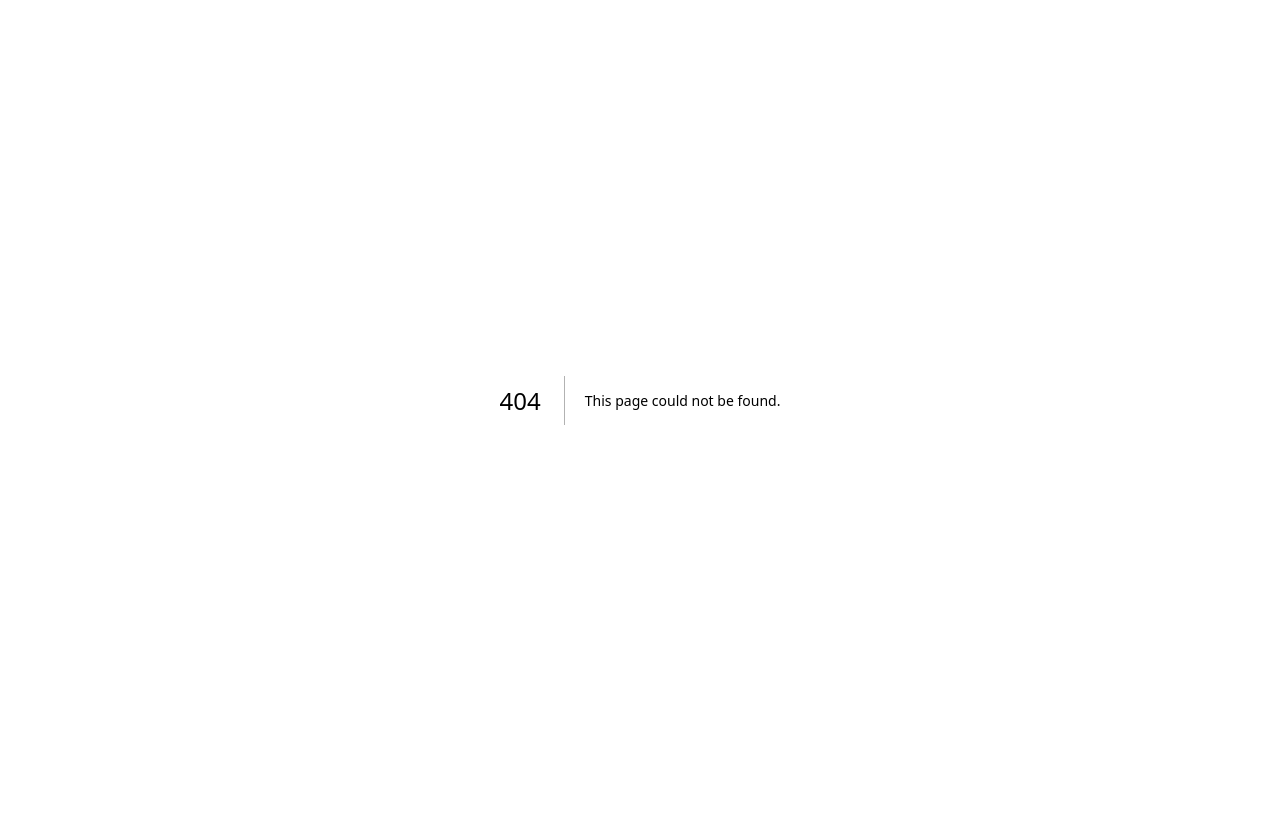
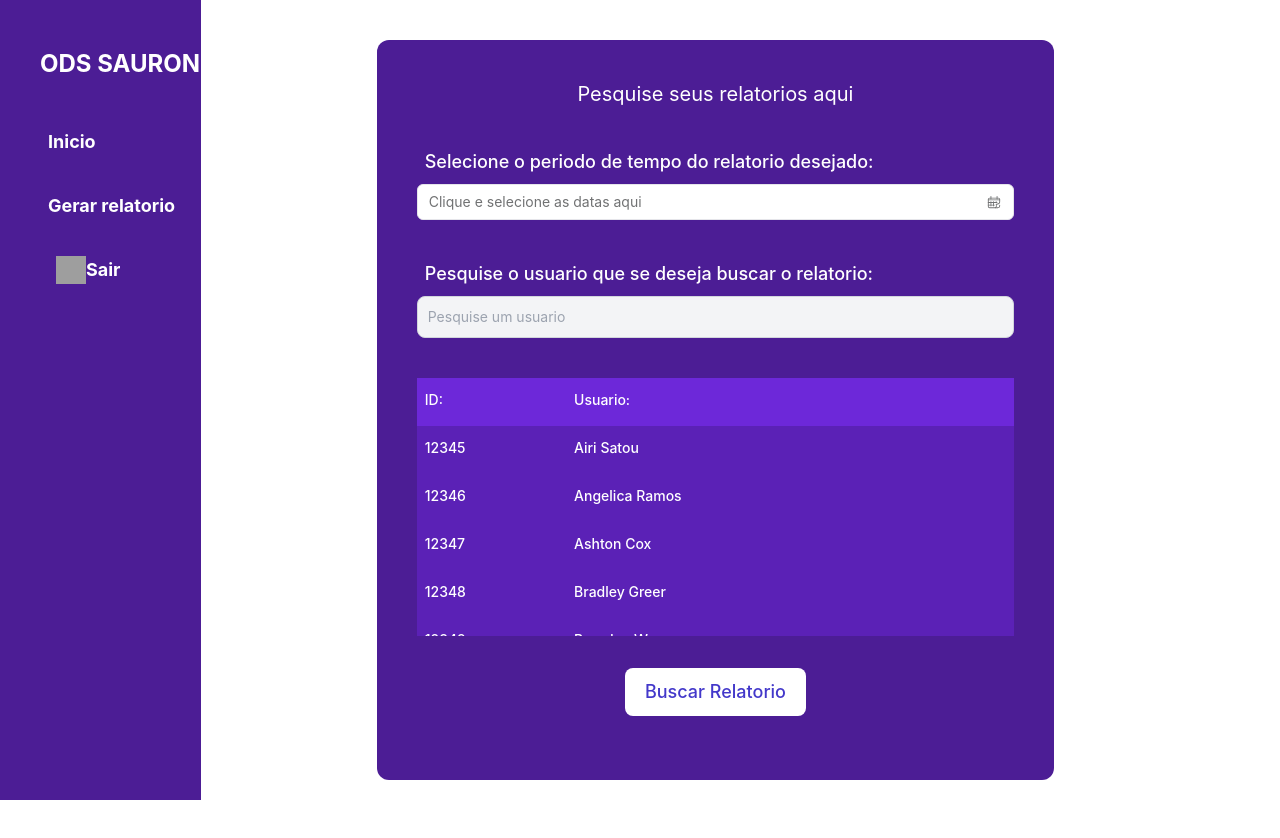
Before and after one commit to jsassessoria-consultoria/monitory-dashboard, a Next.js app: page /generateReports in a window 1280 px wide. Before the commit this address had no page. Shown: the top 838 px of the page. Before the commit the page ends 800 px from the top, so only its background shows below. Built offline with nearby package versions, Linux system fonts and the light colour scheme; no server answers; sample sign-in values are in the browser's storage; grey boxes are pictures that could not be loaded.

Commit message:
atualizando

```diff
--- a/next.config.js
+++ b/next.config.js
@@ -1,6 +1,8 @@
 /** @type {import('next').NextConfig} */
+
 const nextConfig = {
   reactStrictMode: true,
+
 }
 
 module.exports = nextConfig
--- a/package.json
+++ b/package.json
@@ -28,13 +28,16 @@
     "next": "13.1.4",
     "next-auth": "^4.18.8",
     "npm": "^9.4.1",
+    "pdfmake": "^0.2.7",
     "react": "18.2.0",
     "react-dom": "18.2.0",
+    "rsuite": "^5.28.1",
     "typescript": "4.9.4",
     "zod": "^3.20.2"
   },
   "devDependencies": {
     "@types/node": "^18.11.18",
+    "@types/pdfmake": "^0.2.2",
     "@typescript-eslint/eslint-plugin": "^5.13.0",
     "@typescript-eslint/parser": "^5.0.0",
     "autoprefixer": "^10.4.13",
--- a/postcss.config.js
+++ b/postcss.config.js
@@ -1,6 +1,6 @@
 module.exports = {
   plugins: {
     tailwindcss: {},
-    autoprefixer: {},
-  },
-}
+    autoprefixer: {}
+  }
+};
--- /dev/null
+++ b/src/components/CreateReports/index.tsx
@@ -0,0 +1,142 @@
+import pdfMake from 'pdfmake/build/pdfmake';
+import pdfFonts from 'pdfmake/build/vfs_fonts';
+
+type TitleReports = {
+  text: string;
+  fontSize: number;
+  bold: boolean;
+  margin: number[];
+};
+function CreateReports(reports: any, user: any, date: any) {
+  pdfMake.vfs = pdfFonts.pdfMake.vfs;
+
+  const dateStartArray = date.startDate.split('-');
+  const dateEndArray = date.endDate.split('-');
+  const textDate =
+    dateStartArray[2] +
+    '/' +
+    dateStartArray[1] +
+    '/' +
+    dateStartArray[0] +
+    ' a ' +
+    dateEndArray[2] +
+    '/' +
+    dateEndArray[1] +
+    '/' +
+    dateEndArray[0];
+  const reportTitle: TitleReports[] = [
+    {
+      text: 'Monitoramento do dia:' + textDate,
+      fontSize: 15,
+      bold: true,
+      margin: [15, 20, 0, 70] // left, top, right, bottom
+    }
+  ];
+  function generateColumns(count: number) {
+    const dataColumn = reports[count].map((subreport: any) => {
+      let minutos = ( subreport.tempo / 60000 ) % 60;
+      let horas = subreport.tempo / 3600000;
+
+      let tempo:string = String(horas.toFixed()).padStart(2, '0') + ' horas e ' + String(minutos.toFixed()).padStart(2, '0') + ' minutos';
+
+      return [
+        {
+          text: subreport.nome,
+          style: 'tableHeader',
+          fontSize: 15,
+          margin: [0, 2, 0, 2]
+        },
+        {
+          text: tempo,
+          style: 'tableHeader',
+          fontSize: 15,
+          margin: [0, 2, 0, 2]
+        }
+      ];
+    });
+    return dataColumn;
+  }
+  const data = reports.map((report: any) => {
+    let dateArray = report[0].data.split('-');
+    let ReportDate =
+      dateArray[2] + '/' + dateArray[1] + '/' + dateArray[0];
+    let i:number = -1;
+    i = i + 1;
+    let dataSoftware:any = generateColumns(i);
+
+    return [
+      {
+        text: 'relatorio do dia ' + ReportDate,
+        style: 'header',
+        bold: true,
+        margin: [0, 20, 0, 5],
+        fontSize: 20
+      },
+      {
+        table: {
+          headerRows: 1,
+          widths: ['*', '*'],
+          body: [
+            [
+              {
+                text: 'Softwares',
+                style: 'tableHeader',
+                fontSize: 15
+              },
+              {
+                text: 'Tempo de execução',
+                style: 'tableHeader',
+                fontSize: 15
+              }
+            ],
+            ...dataSoftware
+          ]
+        },
+        layout: 'headerLineOnly'
+      }
+    ];
+
+  });
+  const details: any = [
+    {
+      text: 'Informações sobre o aparelho monitorado: ',
+      style: 'header',
+      bold: true,
+      margin: [0, 0, 0, 5]
+    },
+    {
+      text: 'id do usuário: ' + user.id.toString(),
+      style: 'header'
+    },
+    {
+      text: 'nome do usuário: ' + user.name,
+      style: 'header',
+      margin: [0, 0, 0, 35]
+    },
+    ...data,
+
+  ];
+  function Footer(currentPage: any, pageCount: any) {
+    return [
+      {
+        text: currentPage + '/' + pageCount,
+        aligniment: 'right',
+        fontSize: 9,
+        margin: [5, 10, 20, 0] // left, top, right, bottom
+      }
+    ];
+  }
+
+  const docDefinitions: any = {
+    pageSize: 'A4',
+    pageMargins: [15, 50, 15, 40],
+    header: [reportTitle], //o titulo e configuraçoes da pagina
+    content: [details], //conteudo do pdf
+    footer: Footer // rodape do pdf
+  };
+
+  pdfMake.createPdf(docDefinitions).download();
+
+}
+
+export default CreateReports;
--- a/src/components/Navbar/index.tsx
+++ b/src/components/Navbar/index.tsx
@@ -4,11 +4,12 @@ import Image from 'next/image';
 import { signOut } from 'next-auth/react';
 
 const container = cva(['flex w-1/6']);
+const title = cva(['ml-10 text-2xl text-white mb-10 font-bold']);
 const mainMenu = cva([
   ' inline-flex flex-col bg-violet-900 h-screen w-full '
 ]);
 const linknav = cva([
-  'flex font-medium text-white ml-10 mb-5 hover:bg-white hover:text-black p-2 rounded'
+  'flex font-bold text-lg hover:no-underline text-white ml-10 mb-5 hover:bg-white hover:text-black p-2 rounded'
 ]);
 const containerLinks = cva(['mt-12 inline-flex flex-col']);
 const imageIcon = cva(['w-1/7 ml-2']);
@@ -17,13 +18,11 @@ const Navbar = () => {
     <div className={container()}>
       <nav className={mainMenu()}>
         <div className={containerLinks()}>
+        <div className={title()}> ODS SAURON</div>
           <Link className={linknav()} href="/">
             Inicio
           </Link>
-          <Link className={linknav()} href="/searchReports">
-            Pesquisar relatorios
-          </Link>
-          <Link className={linknav()} href="#">
+          <Link className={linknav()} href="/generateReports">
             Gerar relatorio
           </Link>
           <Link
--- /dev/null
+++ b/src/components/StringfyDate/index.tsx
@@ -0,0 +1,33 @@
+
+type Date = {
+  startDate: String;
+  endDate: String;
+};
+function StringfyDate(value: any) {
+
+  const day1 = value?.[0].getDate();
+  const month1 = value?.[0].getMonth()! + 1; //falando para ts que isso nao é undefined
+  const year1 = value?.[0].getFullYear();
+
+  const day2 = value?.[1].getDate();
+  let month2 = value?.[1].getMonth()! + 1;
+  const year2 = value?.[1].getFullYear();
+
+  const date:Date = {
+    startDate:
+      year1 +
+      '-' +
+      String(month1).padStart(2, '0') +
+      '-' +
+      String(day1).padStart(2, '0'),
+    endDate:
+      year2 +
+      '-' +
+      String(month2).padStart(2, '0') +
+      '-' +
+      String(day2).padStart(2, '0')
+  };
+
+  return date;
+}
+export default StringfyDate;
--- a/src/components/reportForm/index.tsx
+++ b/src/components/reportForm/index.tsx
@@ -2,41 +2,50 @@ import { cva } from 'class-variance-authority';
 import { useState, useEffect } from 'react';
 import Input from '../inputs/input';
 import Button from '../inputs/button';
+import StringfyDate from '../StringfyDate';
 import axios from 'axios';
+import DateRangePicker, { DateRange } from 'rsuite/DateRangePicker';
+import { CustomProvider } from 'rsuite';
+import ptBr from 'rsuite/locales/pt_BR';
+import isAfter from 'date-fns/isAfter';
+
+import CreateReports from '../CreateReports';
 
 const errorarea = cva(['bg-red-600 rounded-lg mb-10 text-center']);
-const sucessarea = cva(['bg-green-600 rounded-lg mt-10 text-center']);
+const sucessarea = cva([
+  'bg-green-600 rounded-lg mt-10 text-center'
+]);
 const container = cva([
   'flex flex-col text-white w-3/4 p-10 h-3/4 bg-violet-900 rounded-xl'
 ]);
 const title = cva(['text-center text-white text-xl mb-10']);
-const titleContainer = cva(['bg-violet-700  h-12 flex']);
+const dateTitle = cva(['mb-10']);
+const titleContainer = cva(['bg-violet-700  h-12 flex font-bold']);
 const mainContainer = cva(['overflow-y-scroll h-1/4 ']);
 const dataContainer = cva([
-  'bg-violet-800  h-12 flex hover:bg-violet-600 '
+  'bg-violet-800  h-12 flex hover:bg-violet-600 text-sm'
 ]);
 const dataContainerSelect = cva([
   'bg-violet-600  h-12 flex hover:bg-violet-600 '
 ]);
-const idArea = cva(['text-white font-medium w-1/4 mt-3 ml-2']);
-const userArea = cva(['text-white font-medium w-1/2 mt-3']);
+const idArea = cva(['text-white font-medium w-1/4 mt-3 ml-2 font-bold']);
+const userArea = cva(['text-white font-medium w-1/2 mt-3 font-bold']);
 const buttonarea = cva([
   'flex items-center w-full justify-center mt-8'
 ]);
 const arrayEmpty = cva([
   'text-white text-center font-medium mt-10 mb-10'
 ]);
+const label = cva([
+  'block mb-2 ml-2 text-lg font-medium text-white dark:text-white'
+]);
 
-interface ModalProps {
-  inputDate: boolean;
-  message: string;
-}
 type User = {
   id: number;
   name: string;
 };
 
-const ReportForm = (props: ModalProps) => {
+const ReportForm = () => {
   const [dataTest, setDatatest] = useState<User[]>([
     { id: 12345, name: 'Airi Satou' }, //esses dados estão simulando o recebimento dos usuarios no back-end
     { id: 12346, name: 'Angelica Ramos' },
@@ -53,10 +62,59 @@ const ReportForm = (props: ModalProps) => {
   const [idValue, setIdvalue] = useState<number>();
   const [error, setError] = useState<String>();
   const [sucess, setSucess] = useState<String>();
-
+  const [dateValue, setDateValue] = useState<DateRange>();
+  const [devices, setDevices] = useState<any[]>([[]]); // estado criado so para testar renderização
+  const Currentdate = new Date();
   useEffect(() => {
     setDataInit(dataTest);
+    setDevices([
+      [
+        { nome: 'spotify.exe', tempo: 8280000, data: '2020-05-25' },
+        { nome: 'youtube.exe', tempo: 8280000, data: '2020-05-25' },
+        { nome: 'chrome.exe', tempo: 8280000, data: '2020-05-25' }
+      ],
+      [
+        { nome: 'spotify.exe', tempo: 9980000, data: '2020-05-26' },
+        { nome: 'youtube.exe', tempo: 99280000, data: '2020-05-26' },
+        { nome: 'chrome.exe', tempo: 9980000, data: '2020-05-26' }
+      ],
+
+      [
+        { nome: 'spotify.exe', tempo: 8880000, data: '2020-05-27' },
+        { nome: 'youtube.exe', tempo: 8880000, data: '2020-05-27' },
+        { nome: 'chrome.exe', tempo: 8880000, data: '2020-05-27' }
+      ]
+    ]); //estrutura de dados deve ser retorna do backend dessa forma um array dado em dias
   }, [setDataInit]);
+
+  const handleSubmit = (e: any) => {
+    e.preventDefault();
+    let date: any;
+    if (dateValue != null) {
+      date = StringfyDate(dateValue);
+    } else {
+      date = '';
+    }
+
+    const { user } = e.target;
+
+    if (user.value == '' || date == '') {
+      setSucess('');
+      setError('o usuário e/ou data não foram selecionados!!');
+    } else {
+      axios
+        .post('#', { id: user.value, date: date })
+        .then(() => {
+          setError('');
+          setSucess('relatorio solicitado com sucesso'); //ficara essa mensagem por enquanto para representar o retorno do backEnd mas posteriormente ela sera substituida
+          CreateReports(devices, dataTest[0], date); // device sera substituido por res.data.software e res.data.user
+        })
+        .catch(() => {
+          setSucess('');
+          setError('Relatorio não enviado tente novamente');
+        });
+    }
+  };
 
   const searchUsers = (e: any) => {
     if (e.target.value == '') {
@@ -70,47 +128,34 @@ const ReportForm = (props: ModalProps) => {
     }
   };
 
-  const handleSubmit = (e: any) => {
-    e.preventDefault();
-    const { date, user } = e.target;
-
-    if (user.value == '') {
-      setSucess('');
-      setError('o usuário não foi selecionado!!');
-    } else {
-      axios.post('#', { id: user.value, date: date.value }).then(()=>{
-        setError('');
-        setSucess('relatorio solicitado com sucesso'); //ficara essa mensagem por enquanto para representar o retorno do backEnd mas posteriormente ela sera substituida
-      }).catch(()=>{
-        setSucess('');
-        setError('Relatorio não enviado tente novamente');
-      });
-    }
-
-  };
-
-  const handleDate = (e: any) => {
-    const date = new Date();
-
-    let dateArray = e.target.value.split('-');
-
-    if (dateArray[0] > date.getFullYear()) {
-      e.target.value = '';
-    } else if (dateArray[0] == date.getFullYear()) {
-      if (dateArray[1] > date.getMonth() + 1) {
-        e.target.value = '';
-      } else if (dateArray[1] == date.getMonth() + 1) {
-        if (dateArray[2] > date.getDate()) {
-          e.target.value = '';
-        }
-      }
-    }
+  const handleDate = (value: any) => {
+    setDateValue(value);
   };
 
   return (
     <div className={container()}>
-      <div className={title()}>{props.message}</div>
+      <div className={title()}>Pesquise seus relatorios aqui</div>
       <form onSubmit={handleSubmit}>
+        <div className={dateTitle()}>
+          <div className={label()}>
+            Selecione o periodo de tempo do relatorio desejado:
+          </div>
+          <CustomProvider locale={ptBr}>
+            <DateRangePicker
+              block
+              placeholder="Clique e selecione as datas aqui"
+              value={dateValue}
+              onChange={handleDate}
+              format="dd-MM-yyyy"
+              disabledDate={date =>
+                isAfter(
+                  date,
+                  new Date().setDate(Currentdate.getDate() - 1)
+                )
+              }
+            />
+          </CustomProvider>
+        </div>
         <Input
           placeholder="Pesquise um usuario"
           id="search"
@@ -119,8 +164,16 @@ const ReportForm = (props: ModalProps) => {
           type="text"
           onChange={searchUsers}
         />
-        {error === '' ? (<div></div>) : (<div className={errorarea()}>{error}</div>)}
-        {sucess === '' ? (<div></div>) : (<div className={sucessarea()}>{sucess}</div>)}
+        {error === '' ? (
+          <div></div>
+        ) : (
+          <div className={errorarea()}>{error}</div>
+        )}
+        {sucess === '' ? (
+          <div></div>
+        ) : (
+          <div className={sucessarea()}>{sucess}</div>
+        )}
         <div className={titleContainer()}>
           <div className={idArea()}>ID: </div>
           <div className={userArea()}>Usuario:</div>
@@ -156,20 +209,7 @@ const ReportForm = (props: ModalProps) => {
             ))}
           </div>
         )}
-        {props.inputDate ? (
-          <div>
-            <Input
-              id="date"
-              title="Selecione a data do relatorio desejado:"
-              name="date"
-              type="date"
-              onChange={handleDate}
-              required
-            />
-          </div>
-        ) : (
-          <div></div>
-        )}
+
         <div className={buttonarea()}>
           <Button type="submit" title="Buscar Relatorio" />
         </div>
--- a/src/pages/_app.tsx
+++ b/src/pages/_app.tsx
@@ -1,4 +1,5 @@
 import 'globals.css';
+import 'rsuite/dist/rsuite.min.css';
 
 import type { AppProps } from 'next/app';
 
--- a/src/pages/auth/signIn/index.tsx
+++ b/src/pages/auth/signIn/index.tsx
@@ -32,6 +32,7 @@ const imageIcon = cva(['w-1/4']);
 const image = cva(['w-2/3 h-1/2 mt-32']);
 const icon = cva(['flex flex-col items-center ']);
 const errorarea = cva(['bg-red-600 rounded-lg']);
+
 
 const SignIn = () => {
   const [errorsignIn, setErrorSignIn] = useState('');
@@ -105,7 +106,7 @@ const SignIn = () => {
         <div className={descriptionform()}>
           {' '}
           Ainda não tem uma conta?{' '}
-          <Link href="/auth/signUp">Clique aqui </Link> para
+          <Link href="/auth/signUp" >Clique aqui </Link> para
           cadastrar
         </div>
       </div>
--- a/src/pages/searchReports/index.tsx
+++ b/src/pages/generateReports/index.tsx
@@ -6,8 +6,8 @@ import Navbar from 'src/components/Navbar';
 import ReportForm from 'src/components/reportForm';
 
 const container = cva(['flex']);
-const bgContainer = cva(['ml-44 md:ml-20 mt-10 w-full']);
-export default function SearchReports() {
+const bgContainer = cva(['ml-44 md:ml-20 mt-10 w-3/4']);
+export default function GenerateReports() {
   const { status } = useSession();
   useEffect(() => {
     if (status === 'unauthenticated') {
@@ -22,7 +22,7 @@ export default function SearchReports() {
         </Head>
         <Navbar />
         <div className={bgContainer()}>
-          <ReportForm inputDate={true} message='Pesquise seus relatorios antigos aqui'/>
+          <ReportForm />
         </div>
       </div>
     );
--- a/src/pages/index.tsx
+++ b/src/pages/index.tsx
@@ -10,11 +10,11 @@ import Head from 'next/head';
 const container = cva(['text-white flex']);
 const BgContainer = cva(['flex flex-col w-1/2 ml-44 md:ml-20']);
 const searchContainer = cva([' bg-violet-900 p-3 rounded-lg mb-10']);
-const titleContainer = cva(['bg-violet-900  h-12 flex']);
+const titleContainer = cva(['bg-violet-900  h-12 flex font-bold']);
 const dataContainer = cva(['bg-violet-800  h-12 flex ']);
-const idArea = cva(['text-white font-medium w-1/4 mt-3 ml-2']);
-const userArea = cva(['text-white font-medium w-1/2 mt-3']);
-const actionArea = cva(['text-white font-medium w-1/4 mt-3 flex ']);
+const idArea = cva(['text-white font-medium w-1/4 mt-3 ml-2 font-bold']);
+const userArea = cva(['text-white font-medium w-1/2 mt-3 font-bold']);
+const actionArea = cva(['text-white font-medium w-1/4 mt-3 flex font-bold']);
 const icon = cva(['hover:scale-150']);
 const userEditArea = cva(['font-medium w-1/2 flex ']);
 const inputArea = cva(['w-3/4']);
```
Also changed, not shown: src/styles/globals.css (line endings or trailing spaces), 1 other file (tests, documents, lock files or other folders).
